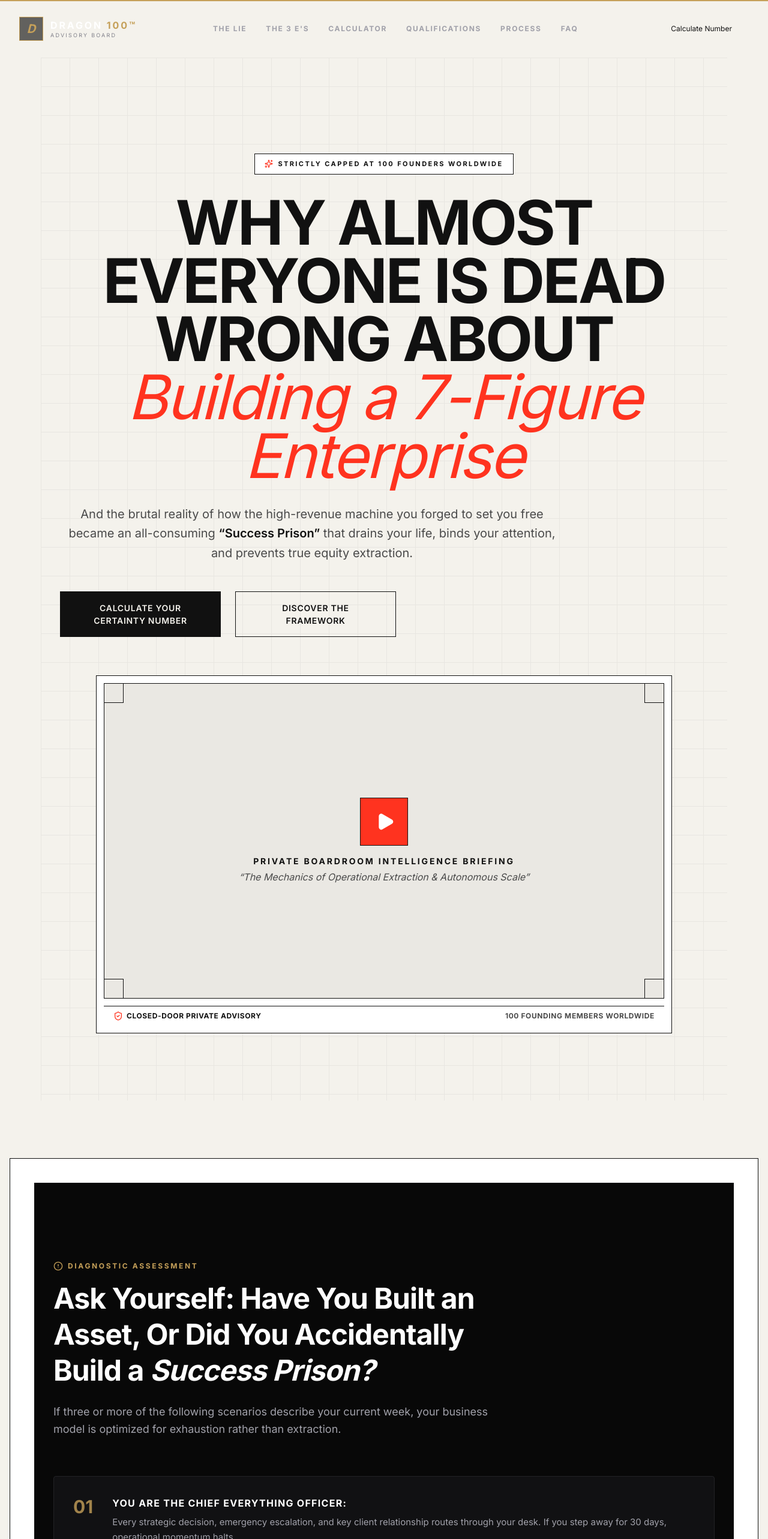
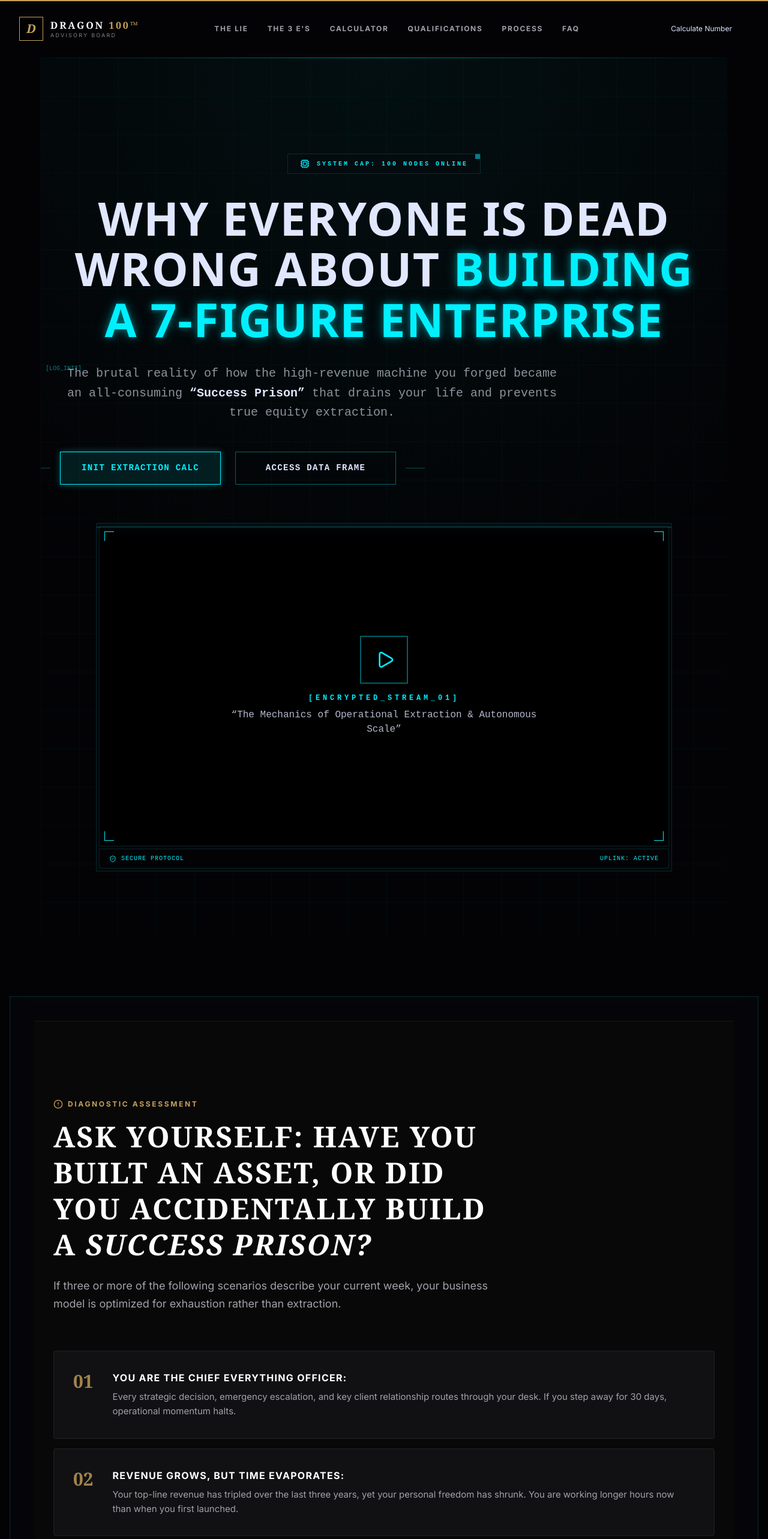
Before and after one commit to LOGISK7/DODO, a Next.js app: page / in a window 1280 px wide. Shown: the top 2566 px of the page at 60% size. Built offline with nearby package versions, Linux system fonts and the light colour scheme; a web font is replaced by a local one.

Commit message:
style: implement Neo-Cybernetic HUD aesthetic

```diff
--- a/src/app/globals.css
+++ b/src/app/globals.css
@@ -1,26 +1,28 @@
 @import "tailwindcss";
 
-/* Hallmark · genre: editorial brutalism · theme: custom (off-white / charcoal / vermilion) */
+/* Hallmark · genre: neo-cybernetic · theme: custom (void black / electric cyan) */
 
 @layer base {
   :root {
-    --bg-primary: #F4F2EC;
-    --bg-secondary: #EAE8E3;
-    --bg-card: #FFFFFF;
-    --bg-card-elevated: #F9F8F5;
+    --bg-primary: #030305;
+    --bg-secondary: #0A0A10;
+    --bg-card: rgba(10, 10, 16, 0.4);
+    --bg-card-elevated: rgba(10, 10, 16, 0.8);
 
-    --accent-primary: #FF331F;
-    --accent-hover: #D02414;
+    --accent-primary: #00F0FF;
+    --accent-hover: #5CFFFF;
+    --accent-glow: rgba(0, 240, 255, 0.35);
 
-    --border-subtle: #D8D6D1;
-    --border-strong: #111111;
+    --border-subtle: rgba(0, 240, 255, 0.15);
+    --border-strong: rgba(0, 240, 255, 0.4);
 
-    --text-primary: #111111;
-    --text-secondary: #4A4A4A;
-    --text-muted: #737373;
+    --text-primary: #E0E7FF;
+    --text-secondary: #8B949E;
+    --text-muted: #4B5563;
 
+    --font-display: "Orbitron", "Space Grotesk", system-ui, sans-serif;
     --font-sans: var(--font-inter), "Inter", -apple-system, BlinkMacSystemFont, sans-serif;
-    --font-serif: var(--font-newsreader), "Newsreader", "Instrument Serif", "Times New Roman", serif;
+    --font-mono: "JetBrains Mono", "Space Mono", "Courier New", monospace;
   }
 
   body {
@@ -33,144 +35,155 @@
 
   h1, h2, h3, h4, h5, h6 {
     color: var(--text-primary);
-    font-family: var(--font-serif);
-    letter-spacing: -0.02em;
+    font-family: var(--font-display);
+    letter-spacing: 0.05em;
+    text-transform: uppercase;
   }
 }
 
 @layer utilities {
   .font-heading {
-    font-family: var(--font-serif);
+    font-family: var(--font-display);
   }
 
-  .font-sans-accent {
-    font-family: var(--font-sans);
-    letter-spacing: -0.01em;
+  .font-mono-accent {
+    font-family: var(--font-mono);
+    letter-spacing: 0.05em;
   }
 
-  /* Sharp borders for editorial look */
-  .editorial-border {
-    border: 1px solid var(--border-strong);
+  /* HUD Borders */
+  .hud-border {
+    border: 1px solid var(--border-subtle);
+    box-shadow: inset 0 0 20px rgba(0, 240, 255, 0.02);
   }
 
-  .editorial-border-b {
-    border-bottom: 1px solid var(--border-strong);
+  .hud-border:hover {
+    border-color: var(--border-strong);
+    box-shadow: inset 0 0 20px rgba(0, 240, 255, 0.05), 0 0 15px var(--accent-glow);
   }
 
-  .editorial-border-t {
-    border-top: 1px solid var(--border-strong);
+  .hud-glass {
+    backdrop-filter: blur(12px);
+    -webkit-backdrop-filter: blur(12px);
   }
 
-  .editorial-border-x {
-    border-left: 1px solid var(--border-strong);
-    border-right: 1px solid var(--border-strong);
+  /* Neon Glow Text */
+  .text-neon {
+    color: var(--accent-primary);
+    text-shadow: 0 0 10px var(--accent-glow), 0 0 20px var(--accent-glow);
   }
 
   /* For massive hero text */
   .text-huge {
-    font-size: clamp(3.5rem, 8vw, 8rem);
-    line-height: 0.95;
-    letter-spacing: -0.03em;
+    font-size: clamp(2.5rem, 6vw, 6rem);
+    line-height: 1.1;
+    letter-spacing: 0.02em;
   }
 }
 
-/* Brutalist Custom Components */
-.btn-brutal-primary {
+/* Cybernetic Custom Components */
+.btn-cyber-primary {
   display: inline-flex;
   align-items: center;
   justify-content: center;
-  background: var(--text-primary);
-  color: var(--bg-primary);
-  font-family: var(--font-sans);
+  background: rgba(0, 240, 255, 0.1);
+  color: var(--accent-primary);
+  font-family: var(--font-mono);
   font-weight: 600;
   font-size: 0.875rem;
-  letter-spacing: 0.05em;
+  letter-spacing: 0.1em;
   text-transform: uppercase;
   padding: 1rem 2rem;
-  border: 1px solid var(--text-primary);
-  transition: all 0.15s ease-out;
+  border: 1px solid var(--accent-primary);
+  box-shadow: 0 0 10px var(--accent-glow);
+  transition: all 0.2s ease-out;
   position: relative;
   overflow: hidden;
-  border-radius: 0; /* Zero border radius */
+  border-radius: 0;
 }
 
-.btn-brutal-primary:hover {
+.btn-cyber-primary:hover {
   background: var(--accent-primary);
-  border-color: var(--accent-primary);
-  color: #ffffff;
+  color: #000;
+  box-shadow: 0 0 20px var(--accent-glow), 0 0 40px var(--accent-glow);
 }
 
-.btn-brutal-primary:active {
-  transform: translateY(2px);
+.btn-cyber-primary:active {
+  transform: scale(0.98);
 }
 
-.btn-brutal-ghost {
+.btn-cyber-ghost {
   display: inline-flex;
   align-items: center;
   justify-content: center;
   background: transparent;
-  border: 1px solid var(--text-primary);
+  border: 1px solid var(--border-strong);
   color: var(--text-primary);
-  font-family: var(--font-sans);
+  font-family: var(--font-mono);
   font-weight: 600;
   font-size: 0.875rem;
-  letter-spacing: 0.05em;
+  letter-spacing: 0.1em;
   text-transform: uppercase;
   padding: 1rem 2rem;
   border-radius: 0;
-  transition: all 0.15s ease-out;
+  transition: all 0.2s ease-out;
 }
 
-.btn-brutal-ghost:hover {
-  background: var(--text-primary);
-  color: var(--bg-primary);
+.btn-cyber-ghost:hover {
+  border-color: var(--accent-primary);
+  color: var(--accent-primary);
+  background: rgba(0, 240, 255, 0.05);
+  box-shadow: 0 0 15px var(--accent-glow);
 }
 
-.btn-brutal-ghost:active {
-  transform: translateY(2px);
+.btn-cyber-ghost:active {
+  transform: scale(0.98);
 }
 
 /* Custom Range Slider */
-input[type="range"].editorial-slider {
+input[type="range"].cyber-slider {
   -webkit-appearance: none;
   appearance: none;
   width: 100%;
   height: 2px;
-  background: var(--border-strong);
+  background: var(--border-subtle);
   outline: none;
   cursor: pointer;
 }
 
-input[type="range"].editorial-slider::-webkit-slider-thumb {
+input[type="range"].cyber-slider::-webkit-slider-thumb {
   -webkit-appearance: none;
   appearance: none;
-  width: 16px;
-  height: 32px;
+  width: 12px;
+  height: 24px;
   background: var(--accent-primary);
-  border: 1px solid var(--border-strong);
+  box-shadow: 0 0 10px var(--accent-primary);
   cursor: grab;
-  transition: background 0.15s ease;
+  transition: all 0.15s ease;
+  clip-path: polygon(0 0, 100% 25%, 100% 75%, 0 100%);
 }
 
-input[type="range"].editorial-slider::-webkit-slider-thumb:hover {
-  background: var(--text-primary);
+input[type="range"].cyber-slider::-webkit-slider-thumb:hover {
+  background: #FFF;
+  box-shadow: 0 0 15px var(--accent-primary), 0 0 25px var(--accent-primary);
 }
 
-input[type="range"].editorial-slider::-webkit-slider-thumb:active {
+input[type="range"].cyber-slider::-webkit-slider-thumb:active {
   cursor: grabbing;
 }
 
-/* Smooth custom scrollbar - Editorial */
+/* Smooth custom scrollbar - Cyber */
 ::-webkit-scrollbar {
-  width: 10px;
-  border-left: 1px solid var(--border-subtle);
+  width: 6px;
+  background: var(--bg-primary);
 }
 ::-webkit-scrollbar-track {
-  background: var(--bg-primary);
+  background: rgba(0, 240, 255, 0.02);
 }
 ::-webkit-scrollbar-thumb {
-  background: var(--border-strong);
+  background: var(--border-subtle);
 }
 ::-webkit-scrollbar-thumb:hover {
   background: var(--accent-primary);
+  box-shadow: 0 0 10px var(--accent-primary);
 }
--- a/src/app/page.tsx
+++ b/src/app/page.tsx
@@ -17,7 +17,7 @@ import { BentoCard } from "@/components/ui/BentoCard";
 
 export default function Home() {
   return (
-    <div className="min-h-screen bg-[var(--bg-primary)] text-[var(--text-primary)] flex flex-col selection:bg-[var(--text-primary)] selection:text-[var(--bg-primary)]">
+    <div className="min-h-screen bg-[var(--bg-primary)] text-[var(--text-primary)] flex flex-col selection:bg-[var(--accent-primary)] selection:text-[#000]">
       {/* N1b Canonical SaaS Navigation */}
       <Navbar />
 
@@ -27,8 +27,8 @@ export default function Home() {
           <Hero />
         </header>
 
-        {/* Editorial Grid: Modular blocks of varying sizes */}
-        <section className="editorial-grid max-w-7xl mx-auto w-full px-4 grid grid-cols-1 md:grid-cols-2 lg:grid-cols-4 gap-6 md:gap-8">
+        {/* HUD Grid: Modular glass panels */}
+        <section className="hud-grid max-w-7xl mx-auto w-full px-4 grid grid-cols-1 md:grid-cols-2 lg:grid-cols-4 gap-4 md:gap-6 relative z-10">
           <BentoCard delay={0.1} className="col-span-1 md:col-span-2 lg:col-span-4 p-6 md:p-10">
             <PainPoints />
           </BentoCard>
--- a/src/components/sections/Hero.tsx
+++ b/src/components/sections/Hero.tsx
@@ -2,7 +2,7 @@
 
 import React, { useState } from "react";
 import { Reveal } from "@/components/ui/Reveal";
-import { Play, ShieldCheck, Sparkles } from "lucide-react";
+import { Play, ShieldCheck, Cpu } from "lucide-react";
 import { motion } from "framer-motion";
 
 export default function Hero() {
@@ -10,103 +10,119 @@ export default function Hero() {
 
   return (
     <section className="relative min-h-[95vh] flex flex-col items-center justify-center pt-32 pb-20 md:pt-40 md:pb-28 overflow-hidden bg-[var(--bg-primary)]">
-      {/* Background Ambience / Sharp grid lines instead of floaty glow */}
-      <div className="absolute inset-0 bg-[linear-gradient(var(--border-subtle)_1px,transparent_1px),linear-gradient(90deg,var(--border-subtle)_1px,transparent_1px)] [background-size:48px_48px] opacity-40 pointer-events-none" />
+      {/* HUD Background Ambience */}
+      <div className="absolute inset-0 bg-[linear-gradient(var(--border-subtle)_1px,transparent_1px),linear-gradient(90deg,var(--border-subtle)_1px,transparent_1px)] [background-size:64px_64px] opacity-20 pointer-events-none" />
+      <div className="absolute inset-0 bg-[radial-gradient(circle_at_top,rgba(0,240,255,0.05)_0%,transparent_60%)] pointer-events-none" />
+
+      {/* Cybernetic Grid Overlay */}
+      <div className="absolute top-0 w-full h-[1px] bg-gradient-to-r from-transparent via-[var(--accent-primary)] to-transparent opacity-50" />
 
       <div className="max-w-[1240px] mx-auto px-6 md:px-8 text-center flex flex-col items-center relative z-10">
-        {/* Eyebrow Badge - Sharp, brutalist */}
+
+        {/* HUD Eyebrow Badge */}
         <Reveal delay={0.05}>
-          <div className="inline-flex items-center gap-2 px-4 py-2 bg-[var(--bg-card)] editorial-border mb-8">
-            <Sparkles className="w-3.5 h-3.5 text-[var(--accent-primary)]" />
-            <span className="text-[11px] font-bold uppercase tracking-[0.22em] text-[var(--text-primary)] font-sans">
-              Strictly Capped at 100 Founders Worldwide
+          <div className="inline-flex items-center gap-3 px-5 py-2 bg-[var(--bg-card)] hud-border hud-glass mb-8 relative">
+            <Cpu className="w-4 h-4 text-[var(--accent-primary)]" />
+            <span className="text-[10px] font-bold uppercase tracking-[0.3em] text-[var(--accent-primary)] font-mono">
+              System Cap: 100 Nodes Online
             </span>
+            <div className="absolute top-0 right-0 w-2 h-2 bg-[var(--accent-primary)] animate-pulse" />
           </div>
         </Reveal>
 
-        {/* Main Headline - Massive Editorial Typography */}
+        {/* Main Headline - Glitching HUD Text */}
         <Reveal delay={0.15}>
           <motion.h1
-            initial={{ opacity: 0, y: 20 }}
-            animate={{ opacity: 1, y: 0 }}
-            transition={{ duration: 0.8, delay: 0.2 }}
-            className="text-huge font-heading font-bold text-[var(--text-primary)] max-w-[1080px] mb-8 uppercase"
+            initial={{ opacity: 0, scale: 0.95 }}
+            animate={{ opacity: 1, scale: 1 }}
+            transition={{ duration: 0.8, delay: 0.2, type: "spring", stiffness: 100 }}
+            className="text-huge font-heading font-bold text-[var(--text-primary)] max-w-[1080px] mb-8"
           >
-            Why Almost Everyone Is Dead Wrong About{" "}
-            <span className="italic font-normal text-[var(--accent-primary)] block sm:inline normal-case">
+            Why Everyone Is Dead Wrong About{" "}
+            <span className="text-neon block sm:inline">
               Building a 7-Figure Enterprise
             </span>
           </motion.h1>
         </Reveal>
 
-        {/* Authoritative Subheadline */}
+        {/* Authoritative Subheadline - Data Readout Style */}
         <Reveal delay={0.25}>
-          <p className="text-base sm:text-lg md:text-xl text-[var(--text-secondary)] max-w-[840px] leading-relaxed font-sans font-normal mb-12">
-            And the brutal reality of how the high-revenue machine you forged to set you free became an all-consuming{" "}
-            <strong className="text-[var(--text-primary)] font-semibold">“Success Prison”</strong> that drains your life, binds your attention, and prevents true equity extraction.
-          </p>
+          <div className="relative mb-12">
+            <span className="absolute -left-6 top-0 text-[10px] text-[var(--accent-primary)] font-mono opacity-50">[LOG_INIT]</span>
+            <p className="text-base sm:text-lg md:text-xl text-[var(--text-secondary)] max-w-[840px] leading-relaxed font-mono">
+              The brutal reality of how the high-revenue machine you forged became an all-consuming <strong className="text-[var(--text-primary)]">“Success Prison”</strong> that drains your life and prevents true equity extraction.
+            </p>
+          </div>
         </Reveal>
 
-        {/* Dual CTAs - Sharp brutalist buttons */}
+        {/* Dual CTAs - Cyber Buttons */}
         <Reveal delay={0.35}>
-          <div className="flex flex-col sm:flex-row items-center justify-center gap-4 sm:gap-6 w-full max-w-[560px] mb-16">
+          <div className="flex flex-col sm:flex-row items-center justify-center gap-4 sm:gap-6 w-full max-w-[560px] mb-16 relative">
+            <div className="absolute -left-12 top-1/2 w-8 h-[1px] bg-[var(--accent-primary)] opacity-30" />
+            <div className="absolute -right-12 top-1/2 w-8 h-[1px] bg-[var(--accent-primary)] opacity-30" />
+
             <a
               href="#calculator"
-              className="btn-brutal-primary w-full sm:w-auto flex-1 text-center"
+              className="btn-cyber-primary w-full sm:w-auto flex-1 text-center"
             >
-              Calculate Your Certainty Number
+              Init Extraction Calc
             </a>
             <a
               href="#the-lie"
-              className="btn-brutal-ghost w-full sm:w-auto flex-1 text-center"
+              className="btn-cyber-ghost w-full sm:w-auto flex-1 text-center"
             >
-              Discover The Framework
+              Access Data Frame
             </a>
           </div>
         </Reveal>
 
-        {/* Featured Video / Summit Trailer Mockup Frame */}
+        {/* Featured Video / HUD Media Frame */}
         <Reveal delay={0.45} className="w-full max-w-[960px]">
           <div
             onMouseEnter={() => setIsHovered(true)}
             onMouseLeave={() => setIsHovered(false)}
-            className="relative group bg-[var(--bg-card)] p-2 md:p-3 editorial-border transition-all duration-300 hover:bg-[var(--bg-secondary)] cursor-pointer"
+            className="relative group bg-[var(--bg-card)] p-1 hud-border hud-glass cursor-pointer"
           >
-            <div className="relative aspect-[16/9] w-full overflow-hidden bg-[var(--bg-secondary)] editorial-border flex items-center justify-center">
+            {/* Top scanning line effect */}
+            <motion.div
+              animate={{ y: ["0%", "100%", "0%"] }}
+              transition={{ duration: 4, repeat: Infinity, ease: "linear" }}
+              className="absolute left-0 right-0 h-[2px] bg-[var(--accent-primary)] shadow-[0_0_15px_var(--accent-primary)] opacity-20 z-30 pointer-events-none"
+            />
+
+            <div className="relative aspect-[16/9] w-full overflow-hidden bg-[#000] flex items-center justify-center border border-[var(--border-subtle)]">
 
               <div className="relative z-20 text-center flex flex-col items-center px-6">
-                {/* Play Button - Red, sharp */}
                 <motion.div
                   animate={{
                     scale: isHovered ? 1.05 : 1,
-                    backgroundColor: isHovered ? "var(--text-primary)" : "var(--accent-primary)"
+                    borderColor: isHovered ? "var(--accent-primary)" : "rgba(0, 240, 255, 0.4)"
                   }}
-                  transition={{ type: "spring", stiffness: 400, damping: 17 }}
-                  className="w-16 h-16 md:w-20 md:h-20 flex items-center justify-center text-white mb-4 editorial-border"
+                  className="w-16 h-16 md:w-20 md:h-20 flex items-center justify-center border-2 border-[var(--border-subtle)] mb-4 bg-black/50 hud-glass"
                 >
-                  <Play className="w-7 h-7 md:w-8 md:h-8 fill-white ml-1 text-white" />
+                  <Play className="w-6 h-6 md:w-8 md:h-8 fill-none text-[var(--accent-primary)] ml-1" strokeWidth={2} />
                 </motion.div>
-                <p className="text-xs md:text-sm font-bold uppercase tracking-[0.2em] text-[var(--text-primary)] mb-1">
-                  Private Boardroom Intelligence Briefing
+                <p className="text-[10px] md:text-xs font-bold uppercase tracking-[0.4em] text-[var(--accent-primary)] mb-2 font-mono">
+                  [ENCRYPTED_STREAM_01]
                 </p>
-                <p className="text-sm md:text-base text-[var(--text-secondary)] font-serif max-w-lg italic">
+                <p className="text-sm md:text-base text-[var(--text-primary)] font-mono max-w-lg opacity-80">
                   “The Mechanics of Operational Extraction & Autonomous Scale”
                 </p>
               </div>
 
-              {/* Crosshair Accent Corner Markers */}
-              <div className="absolute top-0 left-0 w-8 h-8 border-r border-b border-[var(--border-strong)] z-20 pointer-events-none" />
-              <div className="absolute top-0 right-0 w-8 h-8 border-l border-b border-[var(--border-strong)] z-20 pointer-events-none" />
-              <div className="absolute bottom-0 left-0 w-8 h-8 border-r border-t border-[var(--border-strong)] z-20 pointer-events-none" />
-              <div className="absolute bottom-0 right-0 w-8 h-8 border-l border-t border-[var(--border-strong)] z-20 pointer-events-none" />
+              {/* HUD Crosshairs */}
+              <div className="absolute top-2 left-2 w-4 h-4 border-l border-t border-[var(--accent-primary)] z-20 pointer-events-none" />
+              <div className="absolute top-2 right-2 w-4 h-4 border-r border-t border-[var(--accent-primary)] z-20 pointer-events-none" />
+              <div className="absolute bottom-2 left-2 w-4 h-4 border-l border-b border-[var(--accent-primary)] z-20 pointer-events-none" />
+              <div className="absolute bottom-2 right-2 w-4 h-4 border-r border-b border-[var(--accent-primary)] z-20 pointer-events-none" />
             </div>
 
-            {/* Bottom trust bar */}
-            <div className="mt-3 py-2 px-4 flex flex-wrap items-center justify-between text-xs font-sans font-bold uppercase tracking-wider text-[var(--text-secondary)] editorial-border-t">
-              <span className="flex items-center gap-1.5 text-[var(--text-primary)]">
-                <ShieldCheck className="w-4 h-4 text-[var(--accent-primary)]" /> Closed-Door Private Advisory
+            {/* Bottom Tech Bar */}
+            <div className="mt-1 py-2 px-4 flex flex-wrap items-center justify-between text-[10px] font-mono uppercase tracking-widest text-[var(--accent-primary)] bg-black/40 border border-[var(--border-subtle)]">
+              <span className="flex items-center gap-2">
+                <ShieldCheck className="w-3 h-3" /> Secure Protocol
               </span>
-              <span>100 Founding Members Worldwide</span>
+              <span>Uplink: Active</span>
             </div>
           </div>
         </Reveal>
--- a/src/components/ui/BentoCard.tsx
+++ b/src/components/ui/BentoCard.tsx
@@ -23,7 +23,7 @@ export function BentoCard({ children, className, delay = 0, ...props }: BentoCar
       viewport={{ once: true, margin: "-50px" }}
       transition={{ duration: 0.5, delay, ease: [0.16, 1, 0.3, 1] }}
       className={cn(
-        "group relative bg-[var(--bg-card)] editorial-border overflow-hidden transition-all duration-300 hover:bg-[var(--bg-card-elevated)]",
+        "group relative bg-[var(--bg-card)] hud-border hud-glass overflow-hidden transition-all duration-300",
         className
       )}
       {...props}
```
